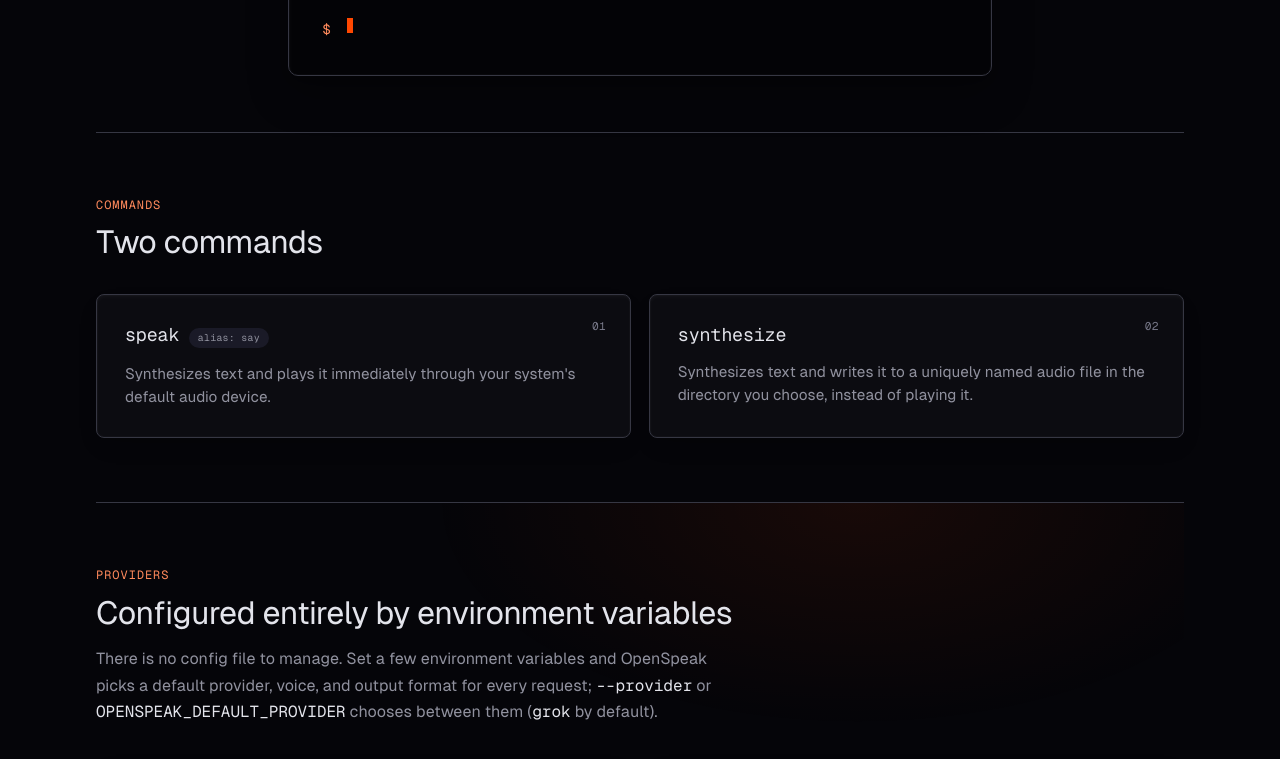
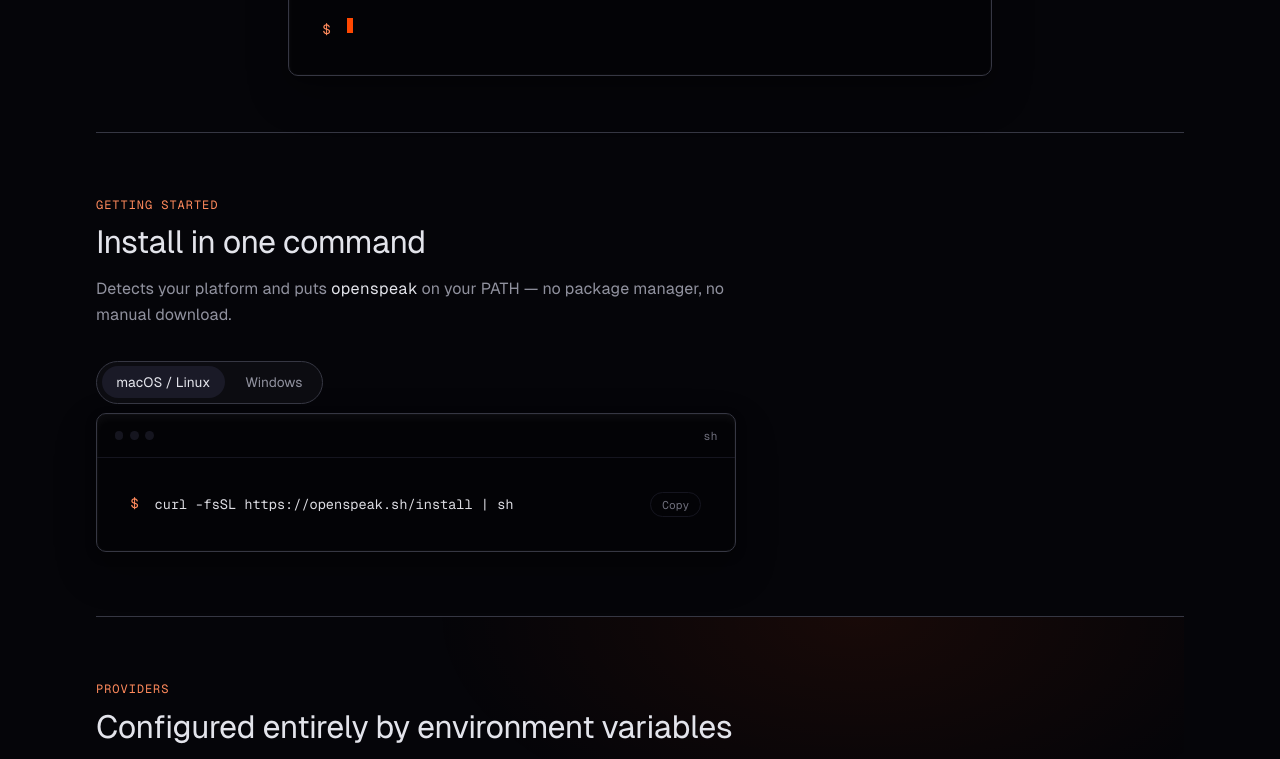
Before and after one commit to Stephanvs/OpenSpeak, a Svelte app in the folder web/: page / in a window 1280 px wide. Shown: the part 740-1499 px from the top of the page. Built offline with nearby package versions, Linux system fonts and the light colour scheme.

Commit message:
feat(web): add platform install commands

```diff
--- a/web/src/App.svelte
+++ b/web/src/App.svelte
@@ -1,10 +1,39 @@
 <script lang="ts">
   import { onMount } from 'svelte'
 
-  const sectionIds = ['commands', 'providers', 'options', 'playback']
+  const sectionIds = ['getting-started', 'providers', 'options', 'playback']
   let activeSection = $state('')
 
+  type InstallOS = 'unix' | 'windows'
+
+  const installCommands: Record<InstallOS, string> = {
+    unix: 'curl -fsSL https://openspeak.sh/install | sh',
+    windows: 'irm https://openspeak.sh/install.ps1 | iex',
+  }
+
+  let installOS = $state<InstallOS>('unix')
+  let copied = $state(false)
+  let copyTimeout: ReturnType<typeof setTimeout> | undefined
+
+  function selectInstallOS(os: InstallOS) {
+    installOS = os
+    copied = false
+  }
+
+  async function copyInstallCommand() {
+    try {
+      await navigator.clipboard.writeText(installCommands[installOS])
+      copied = true
+      clearTimeout(copyTimeout)
+      copyTimeout = setTimeout(() => (copied = false), 1600)
+    } catch {
+      copied = false
+    }
+  }
+
   onMount(() => {
+    installOS = /windows/i.test(navigator.userAgent) ? 'windows' : 'unix'
+
     const sections = sectionIds
       .map((id) => document.getElementById(id))
       .filter((el): el is HTMLElement => el !== null)
@@ -42,7 +71,7 @@
     </a>
 
     <nav class="nav" aria-label="Primary">
-      <a href="#commands" class:active={activeSection === 'commands'} aria-current={activeSection === 'commands' ? 'true' : undefined}>Commands</a>
+      <a href="#getting-started" class:active={activeSection === 'getting-started'} aria-current={activeSection === 'getting-started' ? 'true' : undefined}>Getting Started</a>
       <a href="#providers" class:active={activeSection === 'providers'} aria-current={activeSection === 'providers' ? 'true' : undefined}>Providers</a>
       <a href="#options" class:active={activeSection === 'options'} aria-current={activeSection === 'options' ? 'true' : undefined}>Options</a>
       <a href="#playback" class:active={activeSection === 'playback'} aria-current={activeSection === 'playback' ? 'true' : undefined}>Playback</a>
@@ -100,28 +129,53 @@
       </div>
     </section>
 
-    <section class="commands" id="commands" aria-labelledby="commands-title">
+    <section class="getting-started" id="getting-started" aria-labelledby="getting-started-title">
       <div class="section-head">
-        <p class="eyebrow">Commands</p>
-        <h2 id="commands-title" class="section-heading">Two commands</h2>
+        <p class="eyebrow">Getting Started</p>
+        <h2 id="getting-started-title" class="section-heading">Install in one command</h2>
       </div>
-      <div class="commands-grid">
-        <article class="command-card">
-          <span class="card-index" aria-hidden="true">01</span>
-          <h3><code>speak</code> <span class="alias">alias: say</span></h3>
-          <p>
-            Synthesizes text and plays it immediately through your system's default
-            audio device.
-          </p>
-        </article>
-        <article class="command-card">
-          <span class="card-index" aria-hidden="true">02</span>
-          <h3><code>synthesize</code></h3>
-          <p>
-            Synthesizes text and writes it to a uniquely named audio file in the
-            directory you choose, instead of playing it.
-          </p>
-        </article>
+      <p class="section-lede">
+        Detects your platform and puts <code>openspeak</code> on your PATH — no
+        package manager, no manual download.
+      </p>
+
+      <div class="install">
+        <div class="install-toggle" role="group" aria-label="Choose your platform">
+          <button
+            type="button"
+            class:active={installOS === 'unix'}
+            aria-pressed={installOS === 'unix'}
+            onclick={() => selectInstallOS('unix')}
+          >
+            macOS / Linux
+          </button>
+          <button
+            type="button"
+            class:active={installOS === 'windows'}
+            aria-pressed={installOS === 'windows'}
+            onclick={() => selectInstallOS('windows')}
+          >
+            Windows
+          </button>
+        </div>
+
+        <div class="terminal" aria-label="Install command">
+          <div class="terminal-bar">
+            <span class="dots" aria-hidden="true"><i></i><i></i><i></i></span>
+            <span class="terminal-title">{installOS === 'windows' ? 'powershell' : 'sh'}</span>
+          </div>
+          <div class="terminal-body">
+            <div class="command">
+              <span class="prompt" aria-hidden="true">{installOS === 'windows' ? '>' : '$'}</span>
+              <span class="install-command-line">
+                <code>{installCommands[installOS]}</code>
+                <button type="button" class="copy-btn" onclick={copyInstallCommand}>
+                  {copied ? 'Copied' : 'Copy'}
+                </button>
+              </span>
+            </div>
+          </div>
+        </div>
       </div>
     </section>
 
--- a/web/src/app.css
+++ b/web/src/app.css
@@ -263,13 +263,16 @@ h1 {
 
 .terminal {
   overflow: hidden;
-  margin-top: clamp(2rem, 5vh, 3rem);
   border: 1px solid var(--line);
   border-radius: var(--radius-panel-lg);
   background: var(--code-bg);
   box-shadow: var(--shadow-stack-lg);
   color: var(--code-text);
   text-align: left;
+}
+
+.hero .terminal {
+  margin-top: clamp(2rem, 5vh, 3rem);
 }
 
 .terminal-bar {
@@ -388,82 +391,100 @@ main > section:last-child {
   color: var(--ink);
 }
 
-/* Commands */
+/* Getting started */
 
-.commands-grid {
-  display: grid;
-  grid-template-columns: repeat(2, 1fr);
-  gap: 1.1rem;
+.install {
   margin-top: 2rem;
 }
 
-.command-card {
-  position: relative;
-  padding: 1.75rem;
+.install-toggle {
+  display: inline-flex;
+  gap: 0.4rem;
+  margin-bottom: 0.6rem;
+  padding: 0.3rem;
   border: 1px solid var(--line);
-  border-radius: var(--radius-panel);
+  border-radius: var(--radius-pill);
   background: var(--surface);
-  box-shadow: var(--shadow-stack);
-  transition:
-    transform 0.2s var(--ease-out),
-    border-color 0.2s var(--ease-out);
 }
 
-.command-card:hover {
-  border-color: var(--accent-soft);
-  transform: translateY(-2px);
+.install-toggle button {
+  appearance: none;
+  padding: 0.45rem 0.9rem;
+  border: 0;
+  border-radius: var(--radius-pill);
+  background: transparent;
+  color: var(--muted);
+  font-family: var(--sans);
+  font-size: 0.85rem;
+  font-weight: 500;
+  cursor: pointer;
+  transition:
+    background 0.2s var(--ease-out),
+    color 0.2s var(--ease-out);
 }
 
-.card-index {
-  position: absolute;
-  top: 1.5rem;
-  right: 1.5rem;
-  color: var(--faint);
+.install-toggle button:hover {
+  color: var(--ink);
+}
+
+.install-toggle button.active {
+  background: var(--surface-strong);
+  color: var(--ink);
+}
+
+.install .terminal {
+  max-width: 40rem;
+}
+
+.install-command-line {
+  display: flex;
+  align-items: center;
+  justify-content: space-between;
+  gap: 1rem;
+  min-width: 0;
+}
+
+.install-command-line code {
+  flex: 1 1 auto;
+  min-width: 0;
+}
+
+.copy-btn {
+  appearance: none;
+  flex-shrink: 0;
+  padding: 0.3rem 0.7rem;
+  border: 1px solid var(--code-line);
+  border-radius: var(--radius-pill);
+  background: transparent;
+  color: var(--code-muted);
   font-family: var(--mono);
   font-size: 0.7rem;
-  letter-spacing: 0.04em;
+  cursor: pointer;
+  transition:
+    border-color 0.2s var(--ease-out),
+    color 0.2s var(--ease-out);
 }
 
-.command-card h3 {
-  display: flex;
-  align-items: baseline;
-  gap: 0.6rem;
-  font-size: 1.15rem;
-  font-weight: 500;
-  letter-spacing: -0.01em;
+.copy-btn:hover,
+.copy-btn:focus-visible {
+  border-color: var(--accent-soft);
+  color: var(--accent);
 }
 
-.alias,
 .tag {
   display: inline-flex;
   align-items: center;
   padding: 0.2rem 0.55rem;
+  margin-left: 0.55rem;
   border-radius: var(--radius-pill);
+  background: var(--accent-soft);
+  color: var(--accent);
   font-family: var(--mono);
   font-size: 0.62rem;
   font-weight: 600;
   letter-spacing: 0.03em;
   line-height: 1.4;
-}
-
-.alias {
-  background: var(--surface-strong);
-  color: var(--muted);
-}
-
-.tag {
-  margin-left: 0.55rem;
-  background: var(--accent-soft);
-  color: var(--accent);
   text-transform: uppercase;
-}
-
-.command-card p {
-  max-width: 32rem;
-  margin-top: 0.85rem;
-  color: var(--muted);
-  font-size: 0.95rem;
-  line-height: 1.55;
 }
 
 /* Providers */
@@ -653,7 +674,6 @@ footer a:focus-visible {
     margin-top: 1.4rem;
   }
 
-  .commands-grid,
   .provider-grid,
   .options-grid {
     grid-template-columns: 1fr;
```
